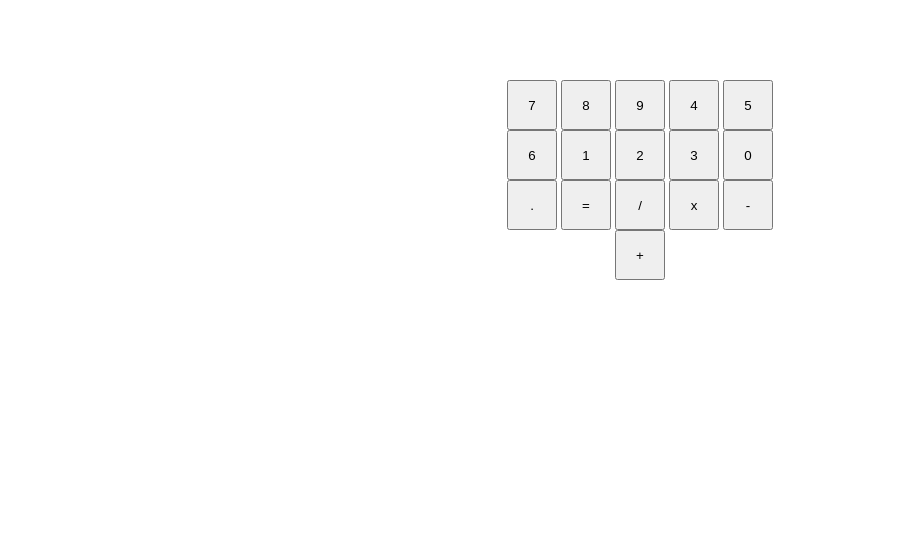
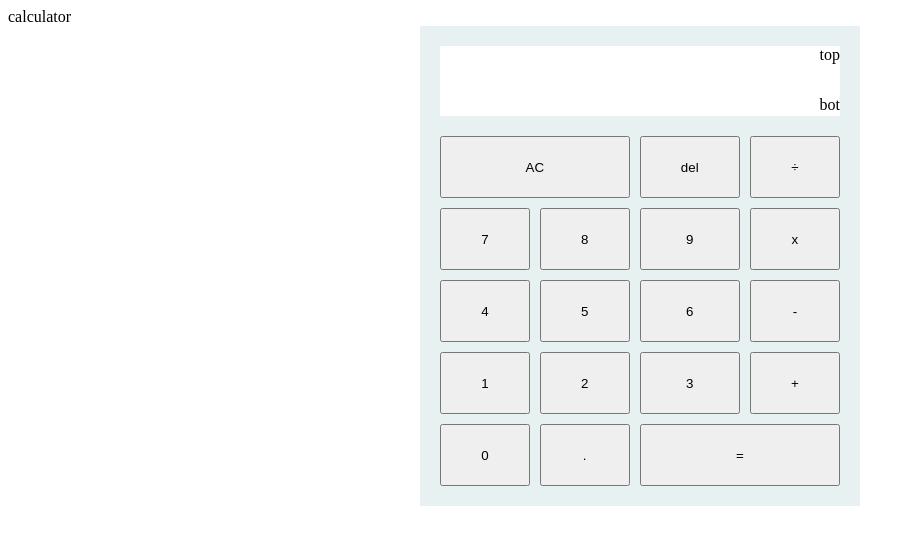
Before and after one commit to PeteyS/calculator, a plain HTML site: page index.html in a window 1280 px wide. Shown: the whole page, without its empty margins (0-915 px from the left). Drawn offline with Linux system fonts and the light colour scheme.

Commit message:
finished outline for calc

```diff
--- a/index.html
+++ b/index.html
@@ -4,29 +4,33 @@
         <link rel="stylesheet" href="style.css">
     </head>
     <body>
-        <header>
-
-        </header>
+        <footer>calculator</footer>
         <main>
+            <div id="display">
+                <div id="top">top</div>
+                <div id="bot">bot</div>
+            </div>
             <div id = 'calculator'>
-                <button id="zero" class='num'>7</button>
-                <button id="one" class='num'>8</button>
-                <button id="two" class='num'>9</button>
-                <button id="three" class='num'>4</button>
-                <button id="four" class='num'>5</button>
-                <button id="five" class='num'>6</button>
-                <button id="six" class='num'>1</button>
-                <button id="seven" class='num'>2</button>
-                <button id="eight" class='num'>3</button>
-                <button id="nine" class='num'>0</button>
+                <button id="zero" class='num'>0</button>
+                <button id="one" class='num'>1</button>
+                <button id="two" class='num'>2</button>
+                <button id="three" class='num'>3</button>
+                <button id="four" class='num'>4</button>
+                <button id="five" class='num'>5</button>
+                <button id="six" class='num'>6</button>
+                <button id="seven" class='num'>7</button>
+                <button id="eight" class='num'>8</button>
+                <button id="nine" class='num'>9</button>
                 <button id='decimal' class="num">.</button>
                 <button id='equal' class='num'>=</button>
-                <button id='divide' class='num'>/</button>
+                <button id='divide' class='num'>÷</button>
                 <button id='multiply' class='num'>x</button>
                 <button id='subtract' class='num'>-</button>
                 <button id='add' class='num'>+</button>
+                <button id='clear' class='num'>AC</button>
+                <button id='delete' class='num'>del</button>
             </div>
         </main>
-        <script type="javascript" src="script.js"></script>
+        <script type="text/javascript" src="script.js"></script>
     </body>
 </html>
--- a/script.js
+++ b/script.js
@@ -0,0 +1,8 @@
+let firstNumber = 0;
+
+const button = document.getElementById('zero');
+const bottom = document.getElementById('bot');
+
+button.addEventListener('click',()=>{
+    bottom.textContent = firstNumber
+})
--- a/style.css
+++ b/style.css
@@ -1,16 +1,86 @@
-main{
-    width: 300px;
-    display: flex;
-    justify-content: center;
-    align-items: center;
-    text-align: center;
-    margin: 5rem auto;
-    margin-bottom: 2rem;
+
+main {
+    margin: 0 auto;
+    width: 400px;
+    padding: 0 20px 20px;
+    background-color: #e8f1f2;
+    overflow: auto;
+  }
+#top{
+height: 50px;
+background-color: white;
+margin-top: 20px;
+text-align: right;
+}
+#bot{
+height: 20px;
+background-color: white;
+margin-bottom: 20px;
+text-align: right;
 }
 #calculator{
+display: grid;
+grid-template-areas:
+ 'clear clear delete divide'
+ 'seven eight nine multiply'
+ 'four five six subtract'
+ 'one two three add'
+ 'zero decimal equal equal';
+height: 350px;
+grid-gap: 10px;
+}
 
+#zero{
+    grid-area: zero;
 }
-.num{
-    height: 50px;
-    width: 50px;
+#one{
+    grid-area: one;
 }
+#two{
+    grid-area: two;
+}
+#three{
+    grid-area: three;
+}
+#four{
+    grid-area: four;
+}
+#five{
+    grid-area: five;
+}
+#six{
+    grid-area: six;
+}
+#seven{
+    grid-area: seven;
+}
+#eight{
+    grid-area: eight;
+}
+#nine{
+    grid-area: nine;
+}
+#add{
+    grid-area: add;
+}
+#subtract{
+    grid-area: subtract;
+}
+#divide{
+    grid-area: divide;
+}
+#multiply{
+    grid-area: multiply;
+}
+#decimal{
+    grid-area: decimal;
+}
+#clear{
+    grid-area: clear;
+}
+#delete{
+    grid-area: delete;
+}
+#equal{
+    grid-area: equal;
+}
```
